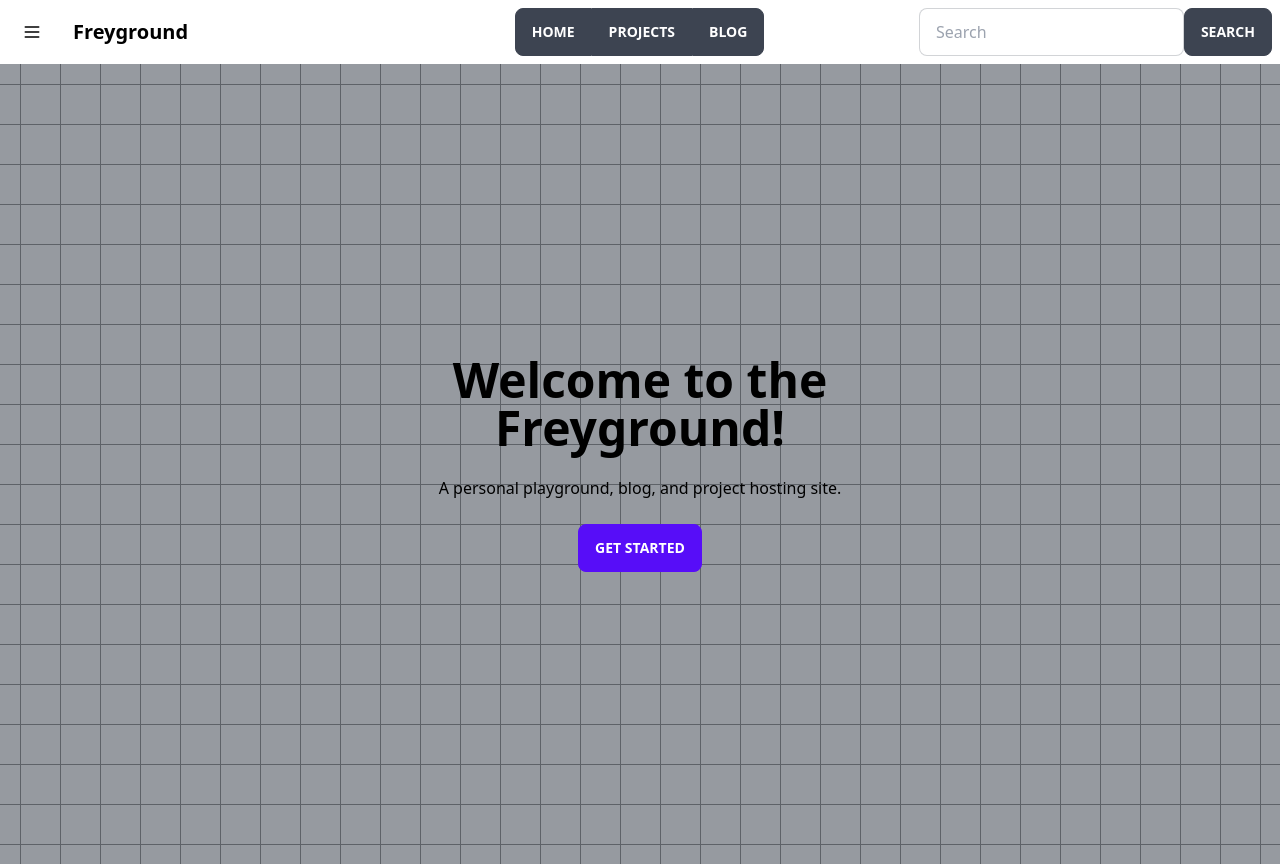
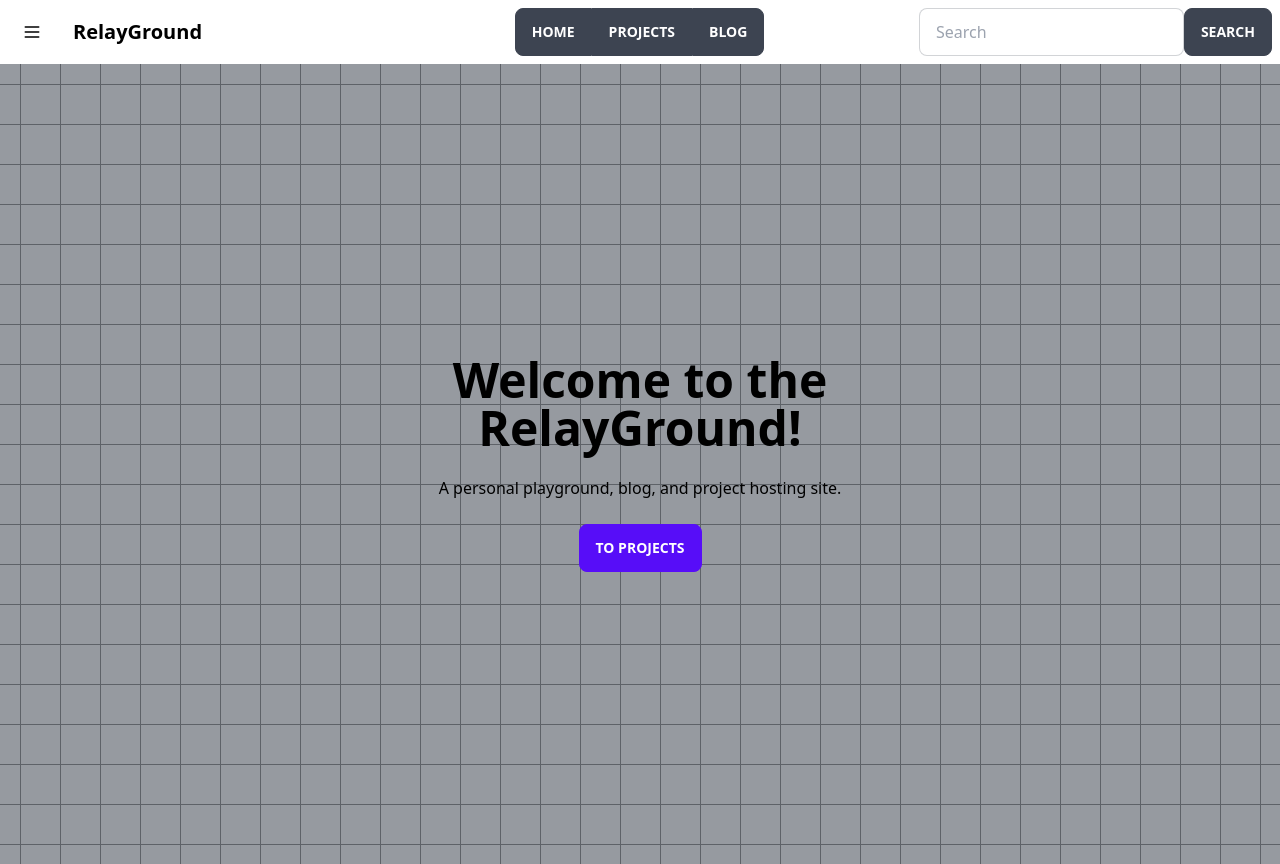
Before and after one commit to freylint/freyground, a Next.js app: page / in a window 1280 px wide. Built offline with nearby package versions, Linux system fonts and the light colour scheme.

Commit message:
Rebrand to relayground

```diff
--- a/src/app/components/Hero/index.tsx
+++ b/src/app/components/Hero/index.tsx
@@ -8,11 +8,11 @@ export default function Hero() {
       <div className="hero-overlay " />
       <div className="hero-content text-center">
         <div className="max-w-md">
-          <h1 className="text-5xl font-bold">Welcome to the Freyground!</h1>
+          <h1 className="text-5xl font-bold">Welcome to the RelayGround!</h1>
           <p className="py-6">
             A personal playground, blog, and project hosting site.
           </p>
-          <button className="btn btn-primary">Get Started</button>
+          <button className="btn btn-primary">To Projects</button>
         </div>
       </div>
     </div>
--- a/src/app/components/NavBar.tsx
+++ b/src/app/components/NavBar.tsx
@@ -7,7 +7,7 @@ export default function NavBar() {
     <div className="navbar bg-base-100">
       <div className="navbar-start">
         <Burger />
-        <a className="btn btn-ghost normal-case text-xl">Freyground</a>
+        <a className="btn btn-ghost normal-case text-xl">RelayGround</a>
       </div>
       <div className="navbar-center">
         <NavButtons />
--- a/src/app/layout.tsx
+++ b/src/app/layout.tsx
@@ -2,7 +2,7 @@ import NavBar from "./components/NavBar";
 import "./globals.css";
 
 export const metadata = {
-  title: "Freyground",
+  title: "RelayGround",
   description: "Personal playground, blog, and projects",
 };
 
--- a/src/app/page.tsx
+++ b/src/app/page.tsx
@@ -1,6 +1,5 @@
 import About from "./components/About";
 import Hero from "./components/Hero";
-import NavBar from "./components/NavBar";
 
 export default function Home() {
   return (
```
